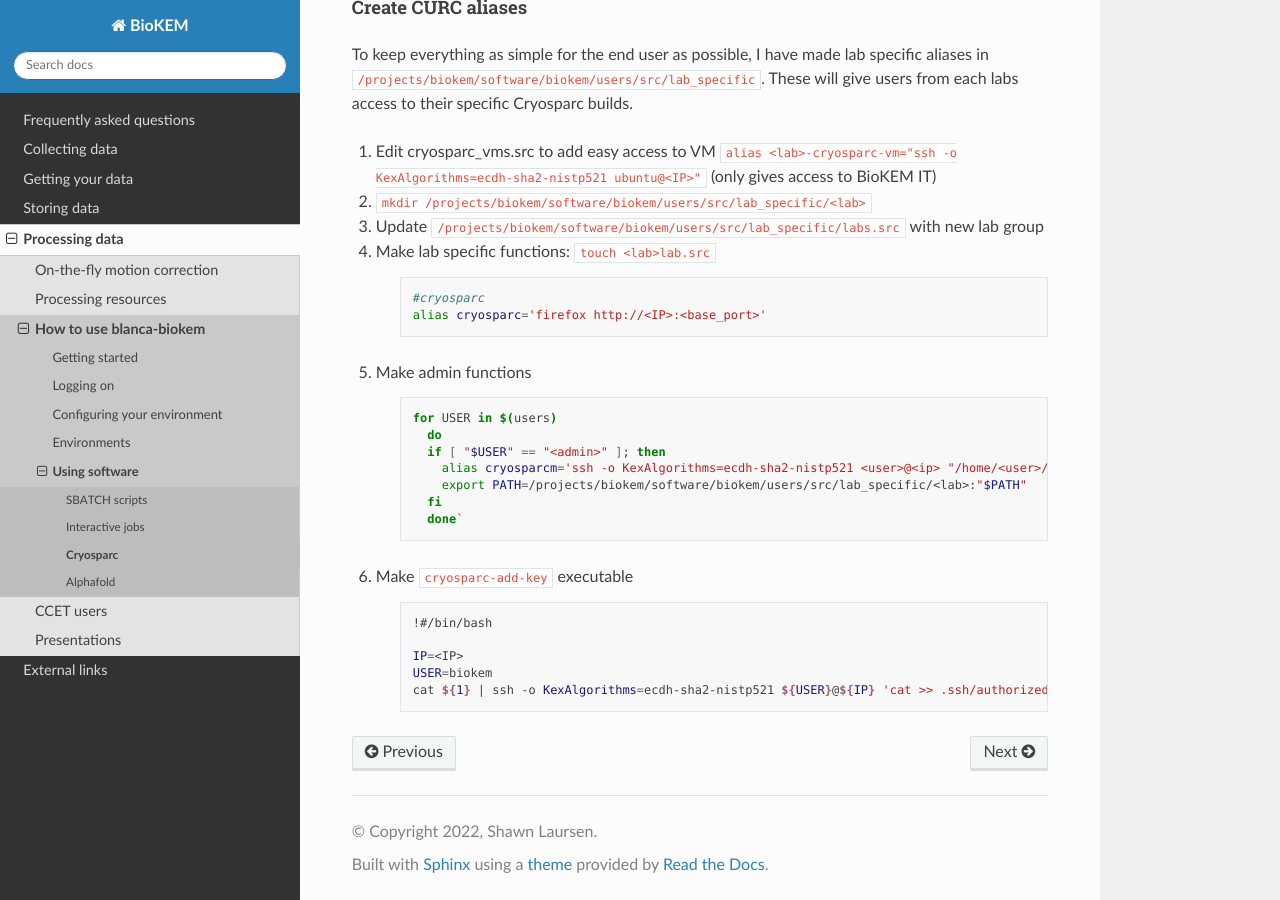
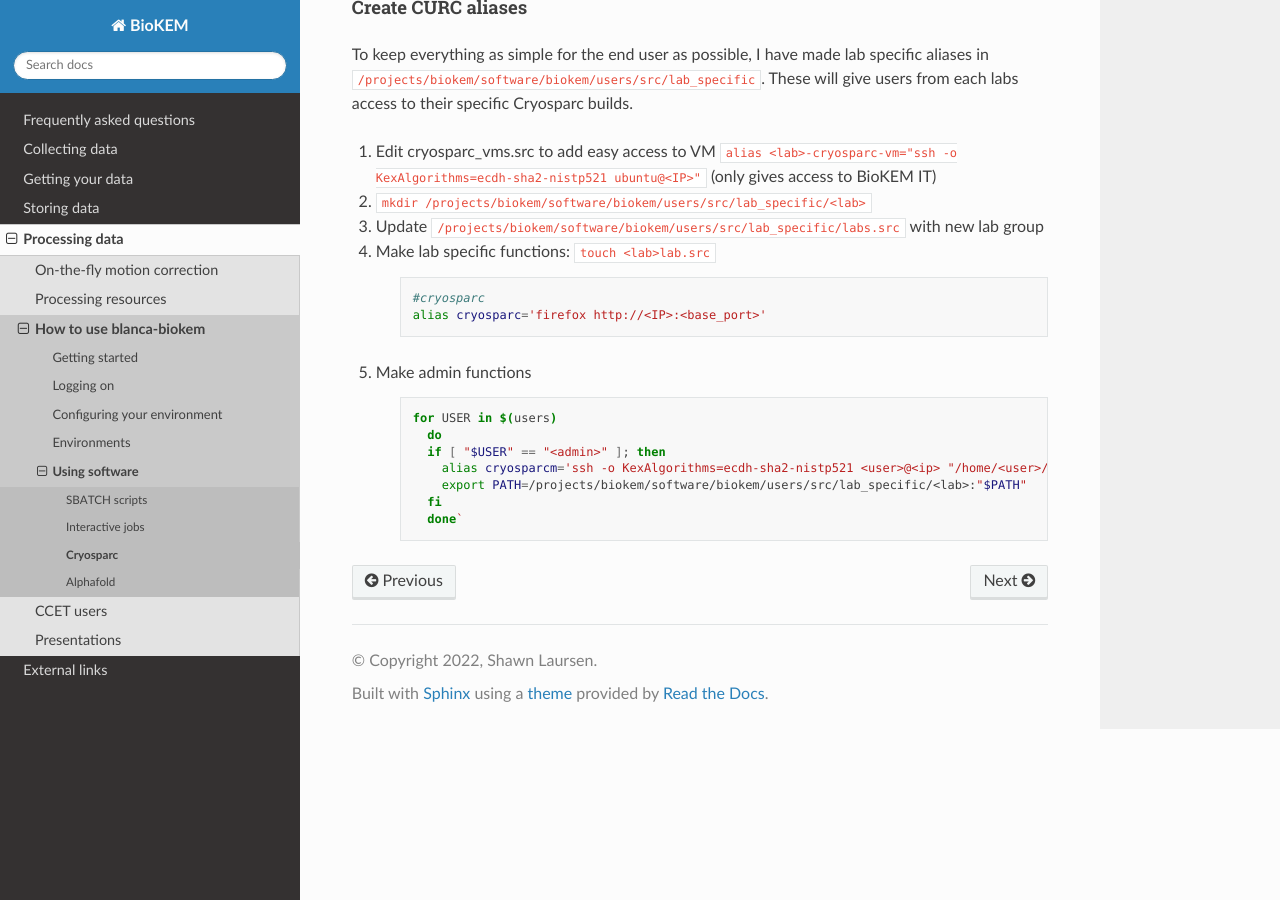
Before and after one commit to CU-BioKEM/user-guide, a Sphinx documentation site: the page built from docs/source/processing/using_software/cryosparc.rst, in a window 1280 px wide and 900 px high, scrolled down 5561 px. Built offline with Sphinx 7.4.7 and the Read the Docs theme 2.0.0, drawn with Linux system fonts in a browser that asks for light colours.

Commit message:
updating cryosparc docs

```diff
--- a/docs/source/processing/using_software/cryosparc.rst
+++ b/docs/source/processing/using_software/cryosparc.rst
@@ -335,13 +335,3 @@ These will give users from each labs access to their specific Cryosparc builds.
             export PATH=/projects/biokem/software/biokem/users/src/lab_specific/<lab>:"$PATH"
           fi
           done`
-
-#. Make ``cryosparc-add-key`` executable
-
-     .. code-block:: bash
-
-        !#/bin/bash
-
-        IP=<IP>
-        USER=biokem
-        cat ${1} | ssh -o KexAlgorithms=ecdh-sha2-nistp521 ${USER}@${IP} 'cat >> .ssh/authorized_keys'
```
